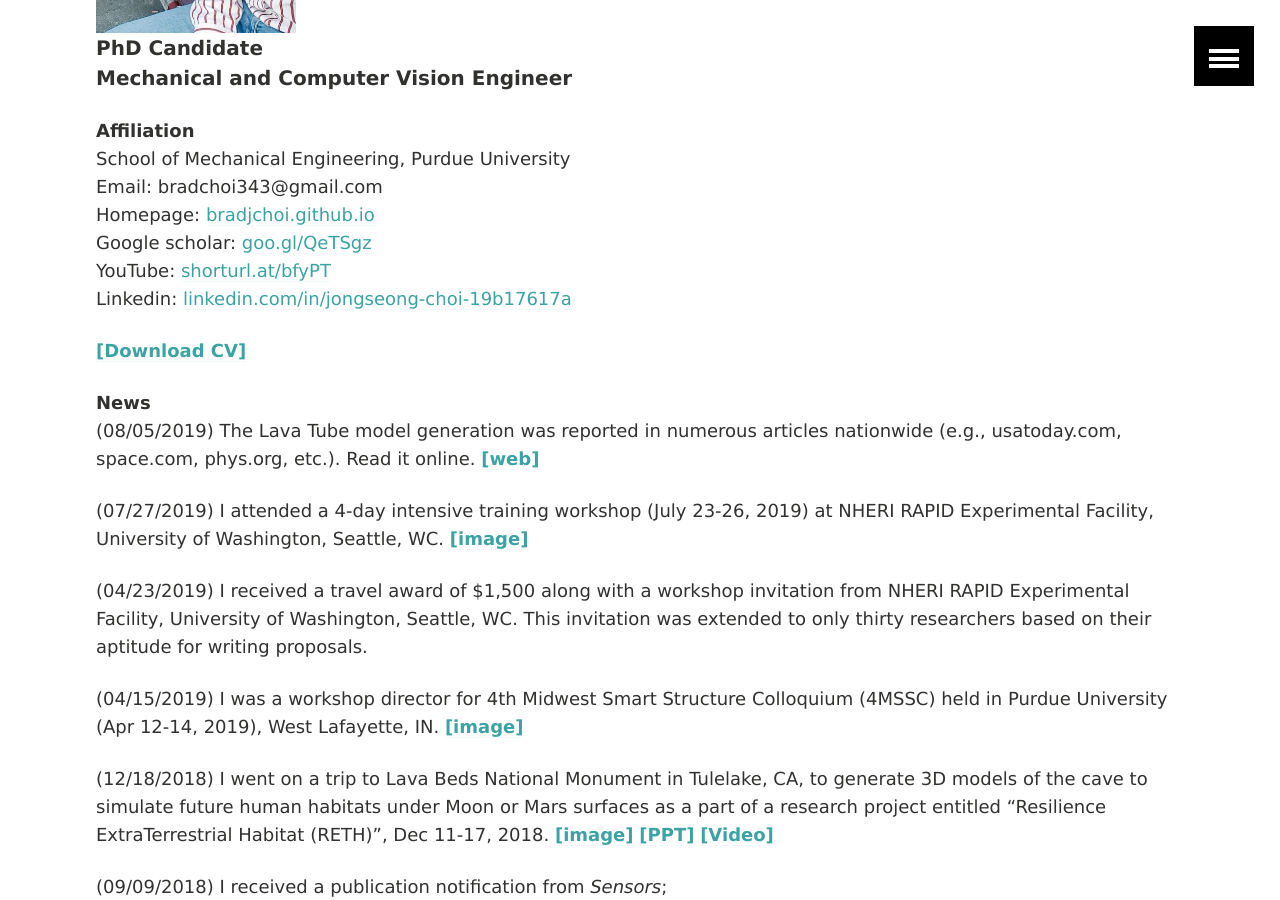
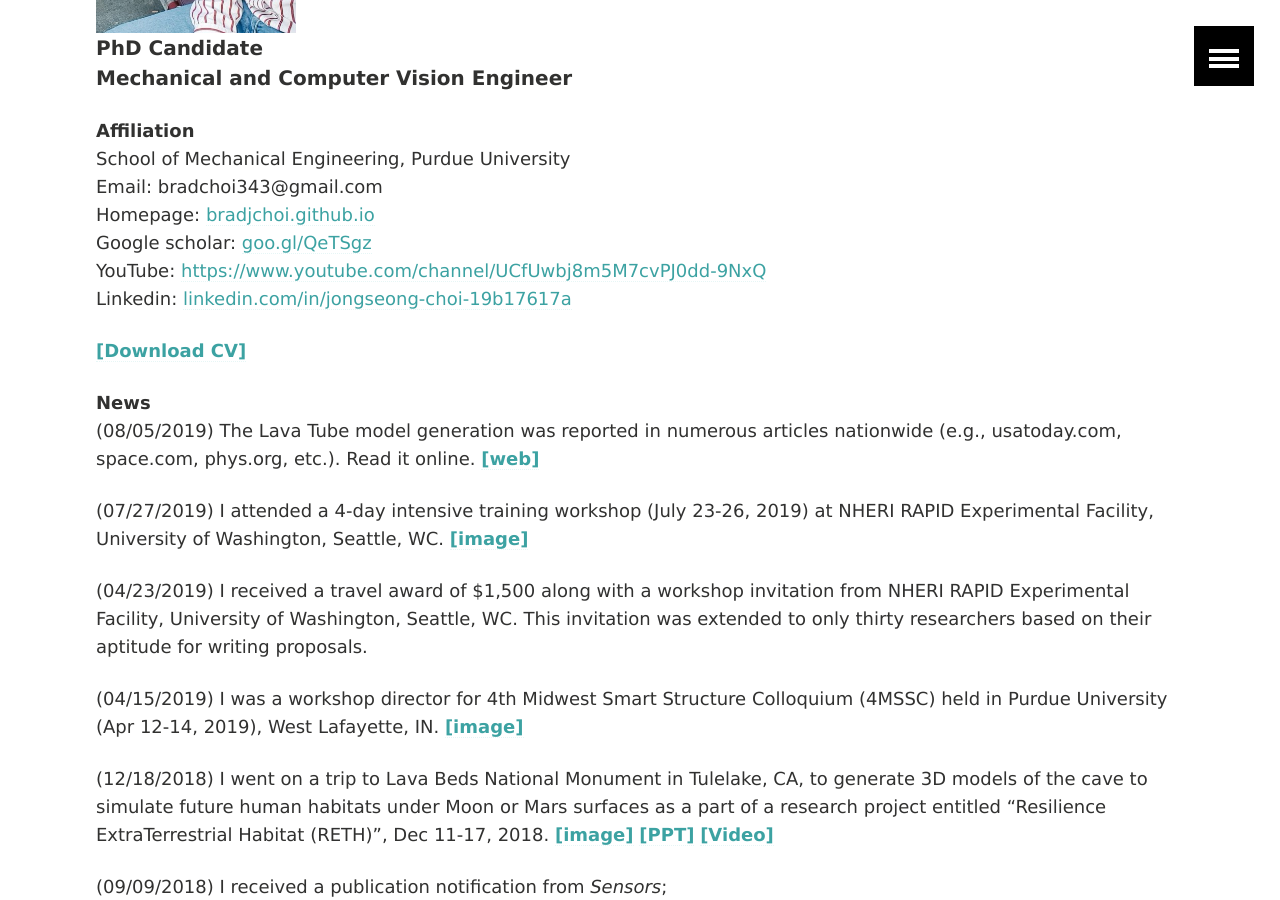
Before and after one commit to BoyackJ/websitetest, a Jekyll site: the page built from index.md, in a window 1280 px wide and 900 px high, scrolled down 458 px. Built offline with Jekyll 4.4.1, drawn with Linux system fonts in a browser that asks for light colours.

Commit message:
test commit_3

```diff
--- a/index.md
+++ b/index.md
@@ -13,10 +13,10 @@ School of Mechanical Engineering, Purdue University
 Email: bradchoi343@gmail.com
 Homepage: [bradjchoi.github.io](https://bradjchoi.github.io)
 Google scholar: [goo.gl/QeTSgz](https://goo.gl/QeTSgz)
-YouTube: [shorturl.at/bfyPT](https://shorturl.at/bfyPT)
+YouTube: [https://www.youtube.com/channel/UCfUwbj8m5M7cvPJ0dd-9NxQ](https://www.youtube.com/channel/UCfUwbj8m5M7cvPJ0dd-9NxQ)
 Linkedin: [linkedin.com/in/jongseong-choi-19b17617a](https://www.linkedin.com/in/jongseong-choi-19b17617a)
 
-[**[Download CV]**](https://bradjchoi.github.io/1_facultyCurriculum_Vitae_Brad_V4.pdf)
+[**[Download CV]**](https://bradjchoi.github.io/1_Curriculum_Vitae_Brad_V5.pdf)
 
 **News**
 (08/05/2019) The Lava Tube model generation was reported in numerous articles nationwide (e.g., usatoday.com, space.com, phys.org, etc.). Read it online. [**[web]**](https://phys.org/news/2019-07-humans-lava-tubes-moon.html)
```
Also changed, not shown: 1 other file.
